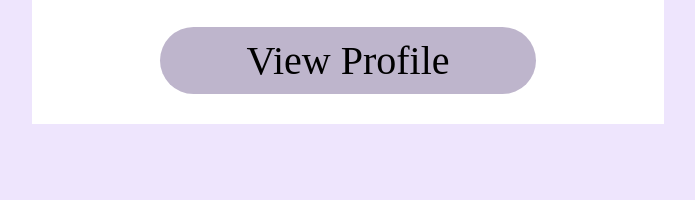
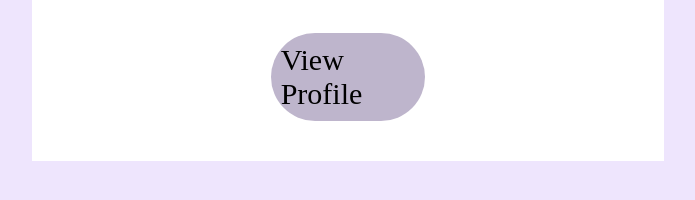
Before and after one commit to AnamariaQuintero/primerparcial, a plain HTML site: page html/primerparcial.html in a window 1280 px wide. Shown: the part 736-936 px from the top of the page, without its empty margins (292-987 px from the left). Drawn offline with Linux system fonts and the light colour scheme.

Commit message:
raising point two of the partial

```diff
--- a/html/primerparcial.html
+++ b/html/primerparcial.html
@@ -20,7 +20,8 @@
     .card_one{
     width: 50%;
     background-color: #fff;
-
+    display: grid;
+    place-items: center;
     }
     .card_ones .img_one{
         width: 10px;
@@ -40,17 +41,17 @@
     display: grid;
     place-items: center;
     margin: 10px;
-    padding: 10px;
-    font-family: 'Just Another Hand';
+    padding: 20px;
+
     }
 
     .boton_bajo a{
     margin: 10px;
     padding: 10px;
     text-decoration: none;
-    font-size: 40px;
+    font-size: 30px;
     background-color: #beb5cc;
-    width: 60%;
+    width: 70%;
     border-radius: 50px;
     display: grid;
     place-items: center;
```
